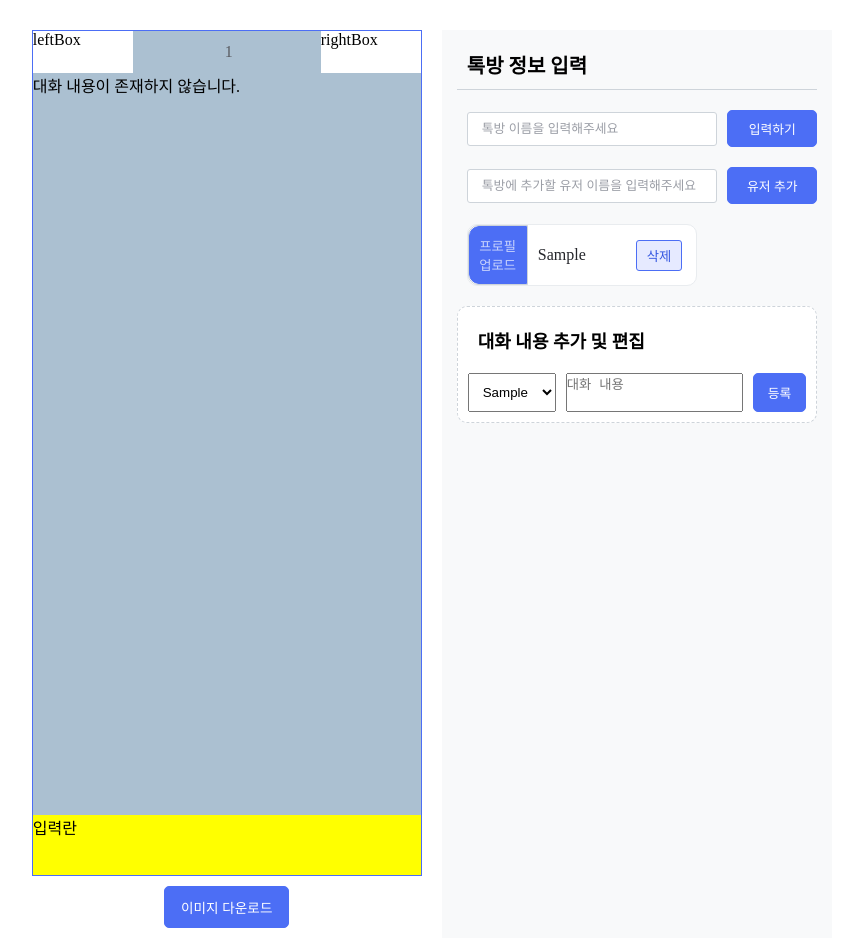
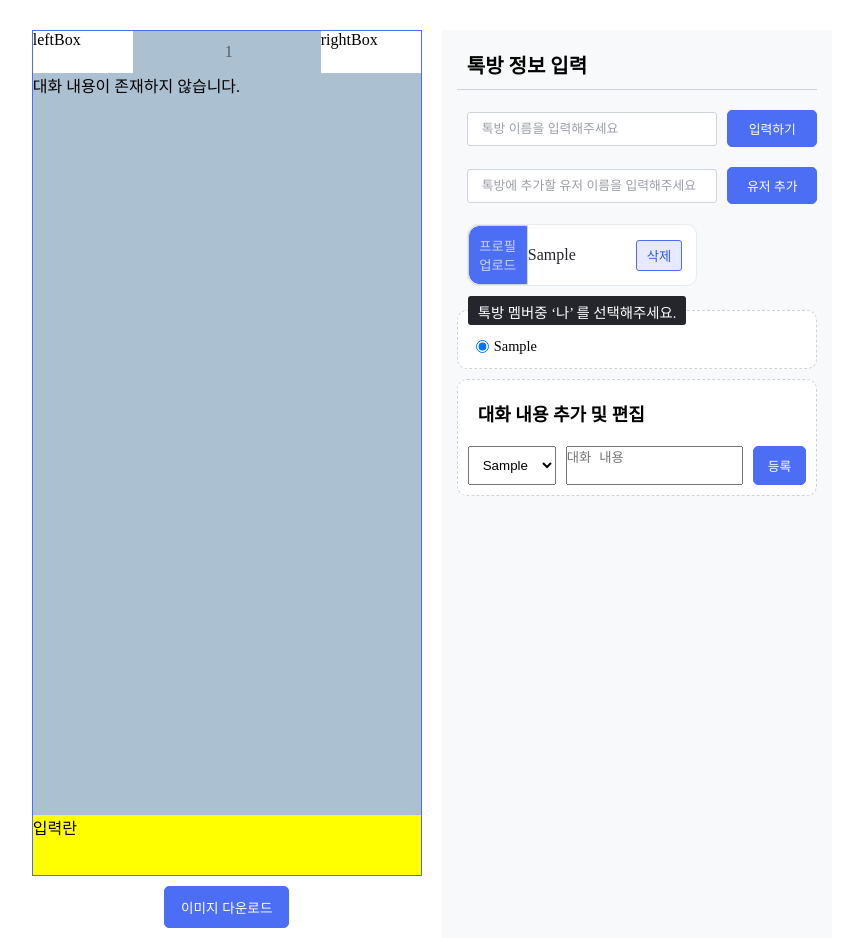
Before and after one commit to Jooeun-K/octo-generator, a Next.js app: page /talk in a window 1280 px wide. Both pictures are taken after typing "Sample" into the empty fields and a click on the button "유저 추가". Shown: the whole page, without its empty margins (208-1056 px from the left). Built offline with nearby package versions, Linux system fonts and the light colour scheme.

Commit message:
feat: 나 선택 영역 추가

```diff
--- a/components/talk/TalkEditor/InfoForm/InfoForm.styles.ts
+++ b/components/talk/TalkEditor/InfoForm/InfoForm.styles.ts
@@ -70,7 +70,7 @@ export const ProfileUploadButton = styled('button', {
 
 export const UserName = styled('div', {
   color: '$GRAY800',
-  padding: '10px',
+  padding: '10px 10px 10px 0',
   textAlign: 'left',
   width: 'calc(100% - 110px)',
   overflow: 'hidden',
@@ -95,3 +95,35 @@ export const NoUser = styled('span', {
   textAlign: 'center',
   border: '1px dashed $GRAY400',
 })
+
+export const CheckboxBox = styled('div', {
+  padding: 10,
+})
+
+export const SelectMeBox = styled('div', {})
+
+export const SelectMeFieldSet = styled('fieldset', {
+  border: '1px dashed $GRAY400',
+  background: 'white',
+  borderRadius: 10,
+  padding: 10,
+  display: 'flex',
+  fontSize: '0.9rem',
+  '& .radio-box': {
+    padding: '3px 8px',
+    display: 'flex',
+    gap: 5,
+    '& label': {
+      cursor: 'pointer',
+    },
+  },
+})
+
+export const SelectMeLegend = styled('legend', {
+  padding: '5px 10px 3px',
+  color: 'white',
+  background: '$GRAY800',
+  fontSize: '0.9rem',
+  fontWeight: 400,
+  borderRadius: 3,
+})
--- a/components/talk/TalkEditor/InfoForm/InfoForm.tsx
+++ b/components/talk/TalkEditor/InfoForm/InfoForm.tsx
@@ -7,6 +7,9 @@ import {
   NoUser,
   ProfileBox,
   ProfileUploadButton,
+  SelectMeBox,
+  SelectMeFieldSet,
+  SelectMeLegend,
   TitleRow,
   UserList,
   UserListItem,
@@ -141,6 +144,7 @@ const InfoForm = () => {
             </Button>
           </UsersRow>
         </form>
+
         <UserList>
           {talkUsers.map((user, idx) => (
             <UserListItem key={user.userId}>
@@ -167,6 +171,24 @@ const InfoForm = () => {
           ))}
           {talkUsers.length === 0 && <NoUser>톡방 멤버가 없습니다.</NoUser>}
         </UserList>
+        <SelectMeBox>
+          <SelectMeFieldSet>
+            <SelectMeLegend>톡방 멤버중 &lsquo;나&rsquo; 를 선택해주세요.</SelectMeLegend>
+            {talkUsers.map((user, idx) => (
+              <div key={user.userId} className="radio-box">
+                <input
+                  type="radio"
+                  id={user.name}
+                  value={user.name}
+                  name="userSelect"
+                  defaultChecked={idx === 0}
+                  onClick={(e) => console.log(e.currentTarget.value)}
+                />
+                <label htmlFor={user.name}>{user.name}</label>
+              </div>
+            ))}
+          </SelectMeFieldSet>
+        </SelectMeBox>
       </div>
     </div>
   )
--- a/hooks/useTalkContext.tsx
+++ b/hooks/useTalkContext.tsx
@@ -1,13 +1,20 @@
 import { TalkChat, TalkInfo, TalkUser } from '@/types/talk.type'
 import { createContext } from 'react'
+
+type MyInfoType = {
+  id: string
+  name: string
+}
 
 export type TalkContextType = {
   talkUsers: TalkUser[]
   talkInfo: TalkInfo
   talkChatList: TalkChat[]
+  myInfo: MyInfoType
   fetchTalkUserList: () => void
   fetchTalkInfo: () => void
   fetchTalkChatList: () => void
+  changeMyInfo: (info: MyInfoType) => void
 }
 
 const initialTalkContext: TalkContextType = {
@@ -18,9 +25,11 @@ const initialTalkContext: TalkContextType = {
     time: '',
   },
   talkChatList: [],
+  myInfo: { id: '', name: '' },
   fetchTalkUserList: () => {},
   fetchTalkInfo: () => {},
   fetchTalkChatList: () => {},
+  changeMyInfo: () => {},
 }
 
 export const TalkContext = createContext<TalkContextType>(initialTalkContext)
```
Also changed, not shown: 2 other files (tests, documents, lock files or other folders).
